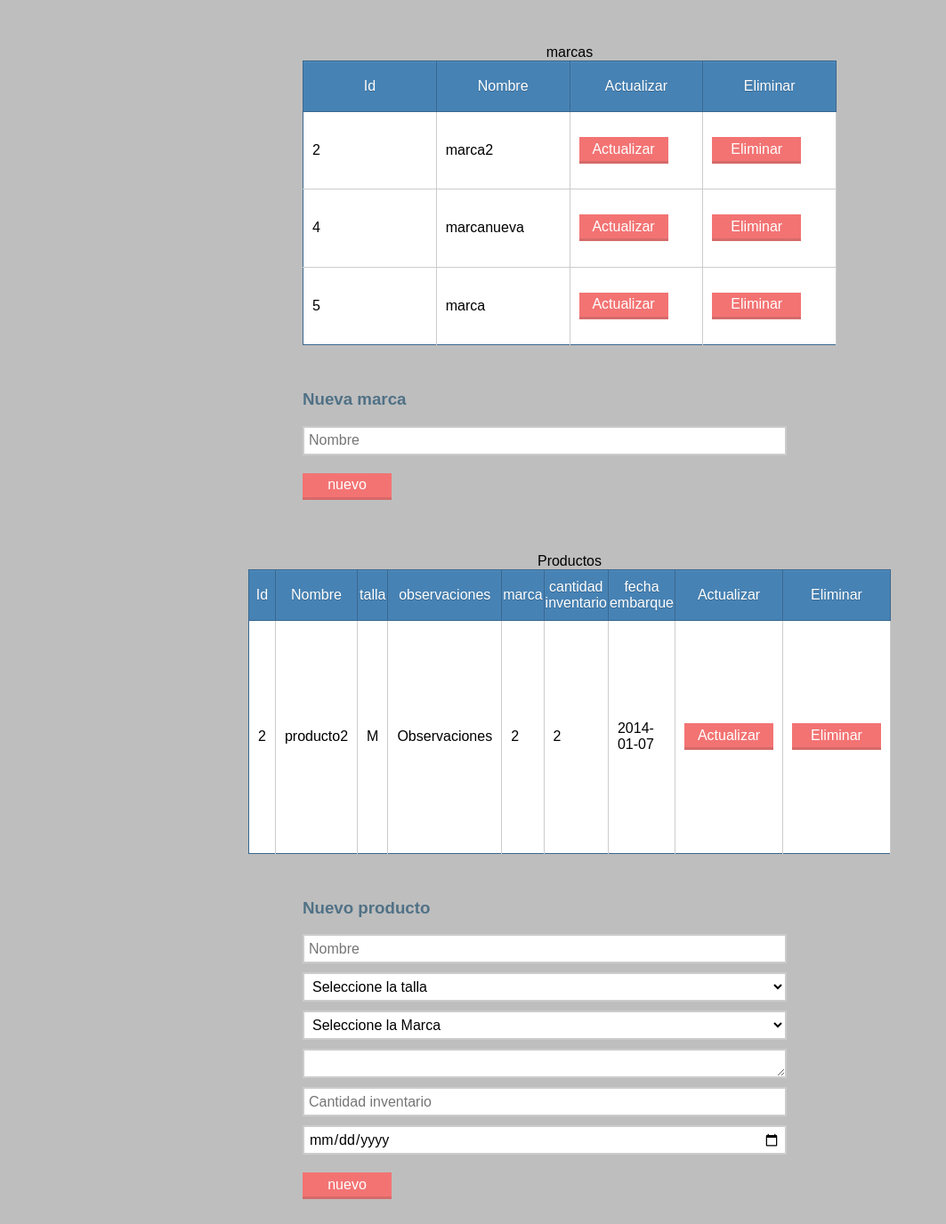
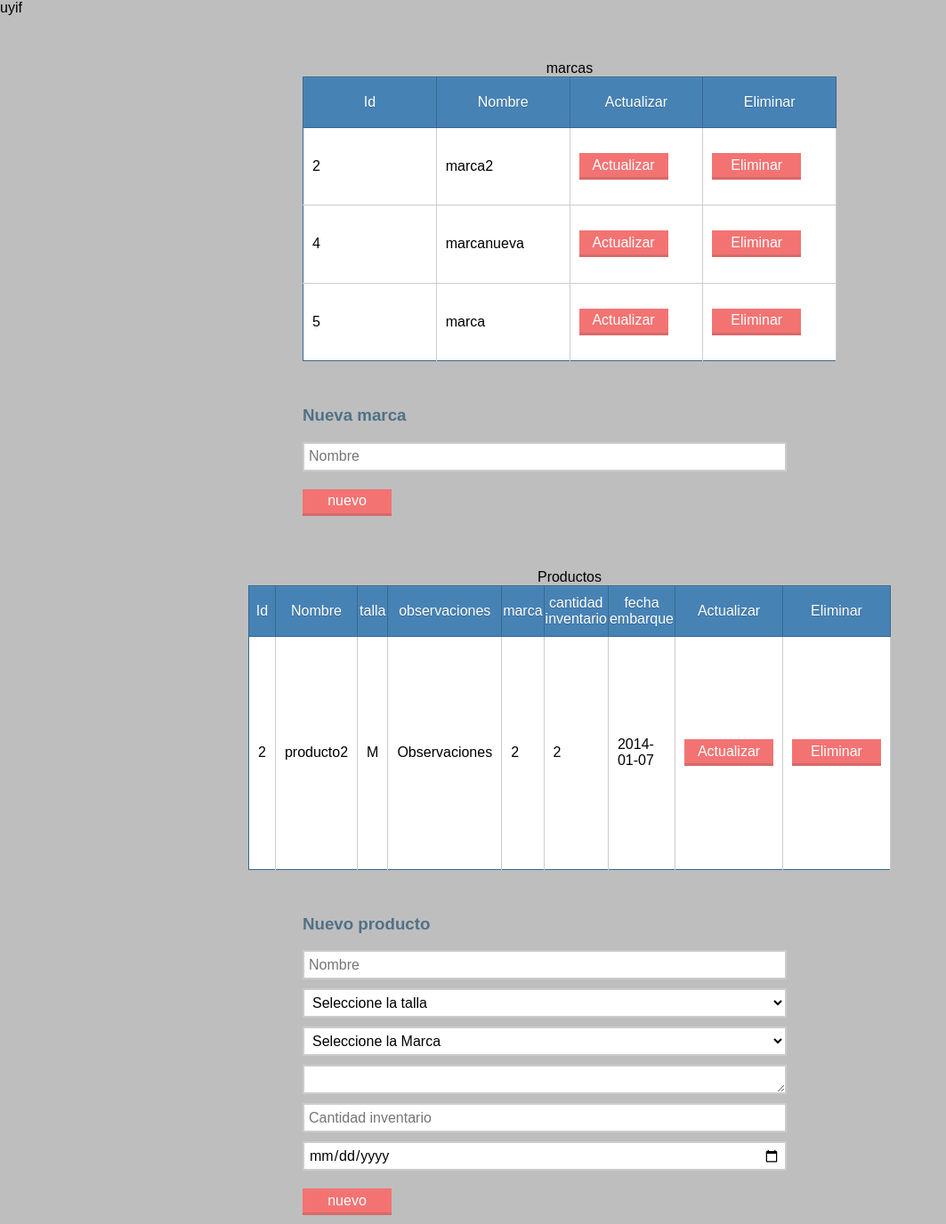
Before and after one commit to urukhai/crudSimple, a PHP site: page / in a window 1280 px wide. Shown: the whole page at 89% size, without its empty margins (0-1063 px from the left). Before the commit the page ends 1348 px from the top, so only its background shows below. Run offline with PHP 8.4, Linux system fonts and the light colour scheme; data comes from the database, SQL or seed files in the repository.

Commit message:
Update index.php

```diff
--- a/index.php
+++ b/index.php
@@ -6,7 +6,7 @@ $marcas = $conexion->query($conexion->run($sqlMarca));
 $producto = $conexion->query($conexion->run($sqlProductos));
 ?>
 
-<!DOCTYPE html>
+<!DOCTYPE html>uyif
 <!--[if lt IE 7]>      <html class="no-js lt-ie9 lt-ie8 lt-ie7"> <![endif]-->
 <!--[if IE 7]>         <html class="no-js lt-ie9 lt-ie8"> <![endif]-->
 <!--[if IE 8]>         <html class="no-js lt-ie9"> <![endif]-->
```
